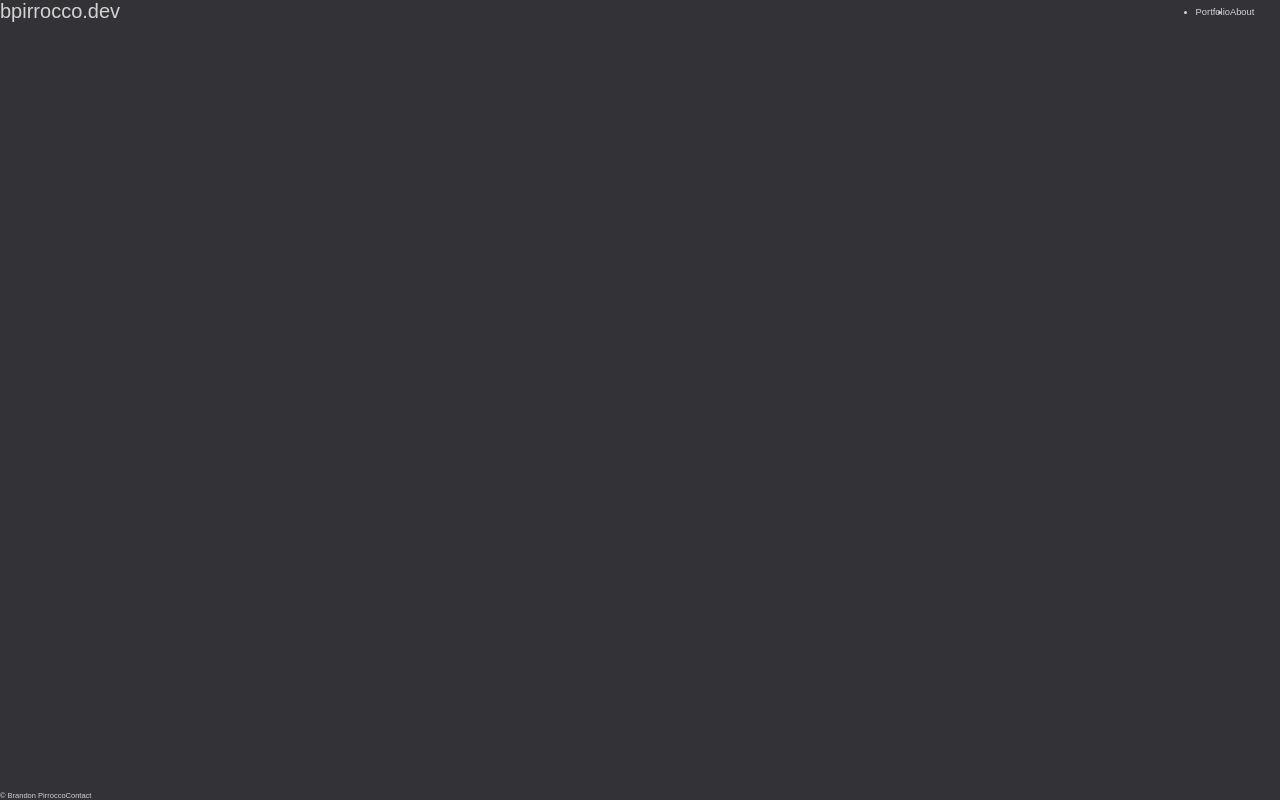
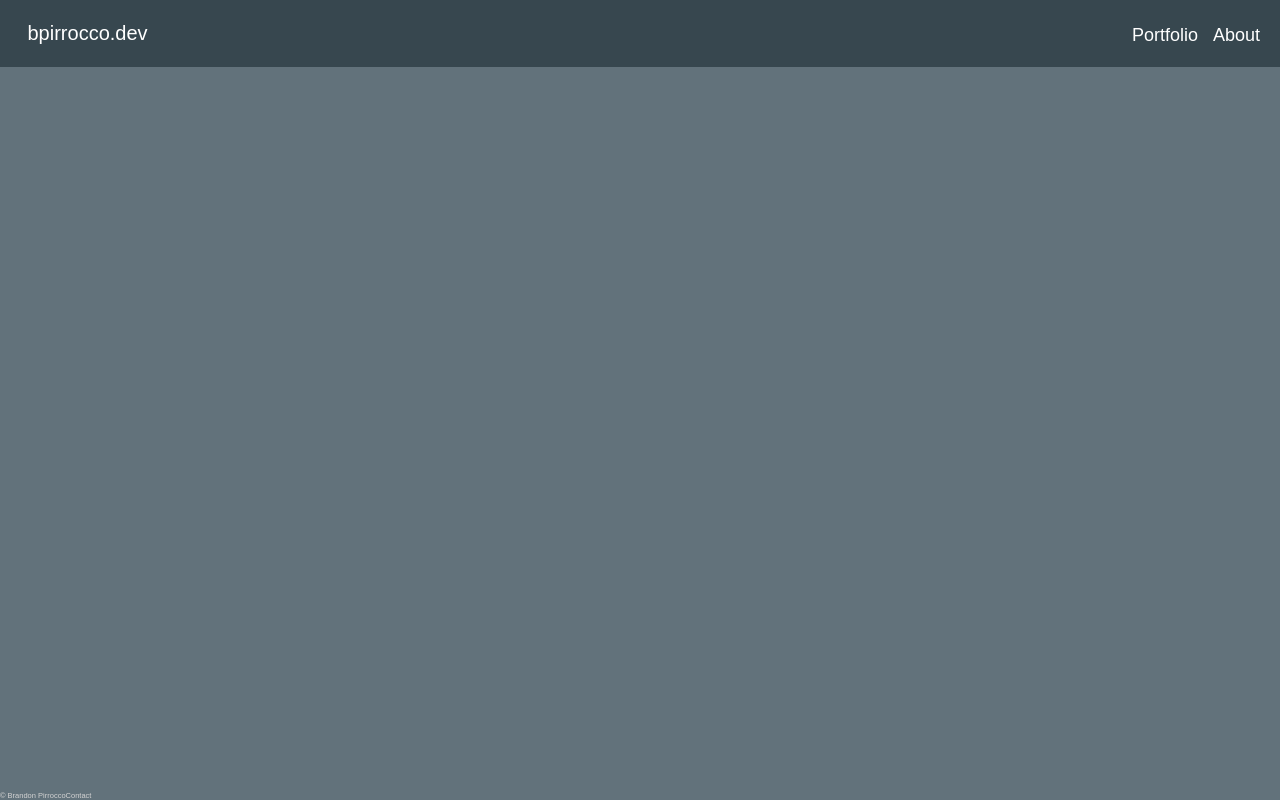
Before and after one commit to bpirrocco/bpirrocco_dev, a plain HTML site: page index.html in a window 1280 px wide. Drawn offline with Linux system fonts and the light colour scheme.

Commit message:
Header styling and color testing

```diff
--- a/assets/style.scss
+++ b/assets/style.scss
@@ -6,11 +6,16 @@
 
 body {
     font-family: sans-serif;
-    background-color: #333337;
+    background-color: #62727B;
 }
 
+// **************
+// HEADER STYLING
+// **************
+
 header {
-    min-height: 5rem;
+    padding: 2rem;
+    background-color: #37474F;
 }
 
 header > div.container {
@@ -23,21 +28,58 @@ header > div.container {
     max-width: 98vw;
 }
 
-// .logo {
-
-// }
+.logo {
+    margin-bottom: 0;
+    padding: 0.1rem 0.1rem 0.1rem 0.75rem;
+}
 
 .logo a {
     text-decoration: none;
-    color: lightgrey;
+    color: white;
+    font-size: 2rem;
+}
+
+.logo a:visited {
+    text-decoration: none;
+    color: white;
     font-size: 2rem;
 }
 
 .nav {
     display: flex;
-    font-size: 1.5rem;
-    color: lightgrey;
 }
+
+header nav ul {
+    padding: .5rem 0 0.1rem 0;
+    margin: 0;
+    clear: left;
+    display: block;
+    text-align: right;
+}
+
+header nav li {
+    list-style-type: none;
+    display: inline-block;
+    padding-right: 0rem;
+}
+
+header nav li:not(:last-child) {
+    padding-right: 1.5rem;
+}
+
+header nav li a {
+    font-size: 1.8rem;
+    color: white;
+    text-decoration: none;
+}
+
+header nav li a:visited {
+    color: white;
+}
+
+// **************
+// FOOTER STYLING
+// **************
 
 .footer {
     position: fixed;
--- a/index.html
+++ b/index.html
@@ -15,8 +15,8 @@
             </div>
             <nav>
                 <ul class="nav">
-                    <li>Portfolio</li>
-                    <li>About</li>
+                    <li><a href="#0">Portfolio</a></li>
+                    <li><a href="#0">About</a></li>
                 </ul>
             </nav>
         </div>
```
Also changed, not shown: assets/style.css, 1 other file.
